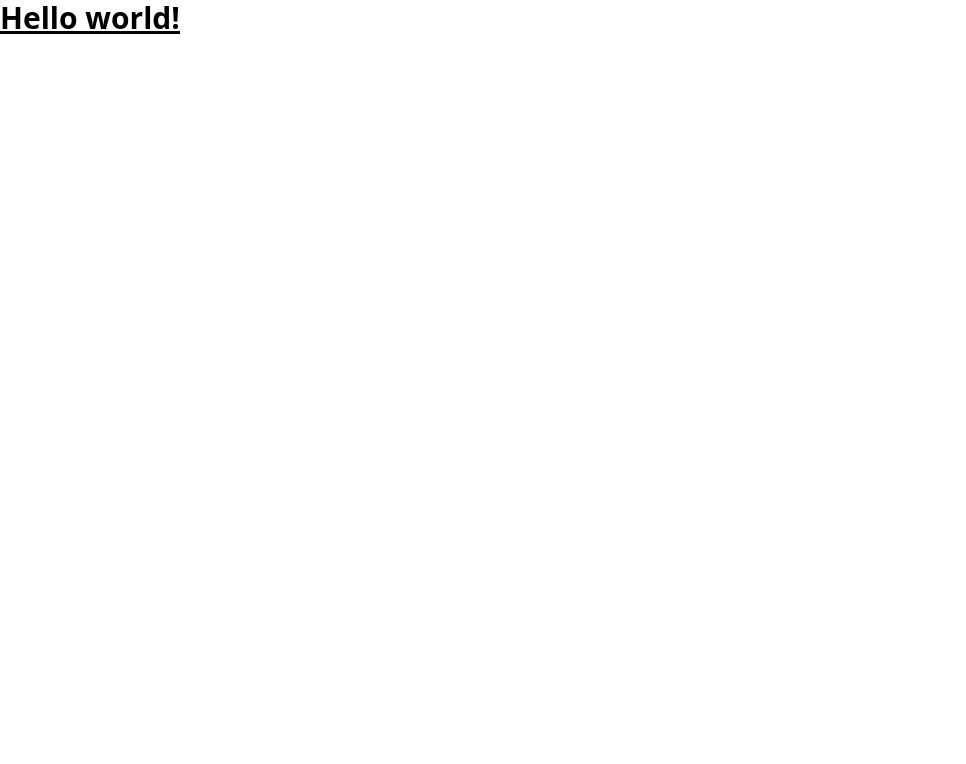
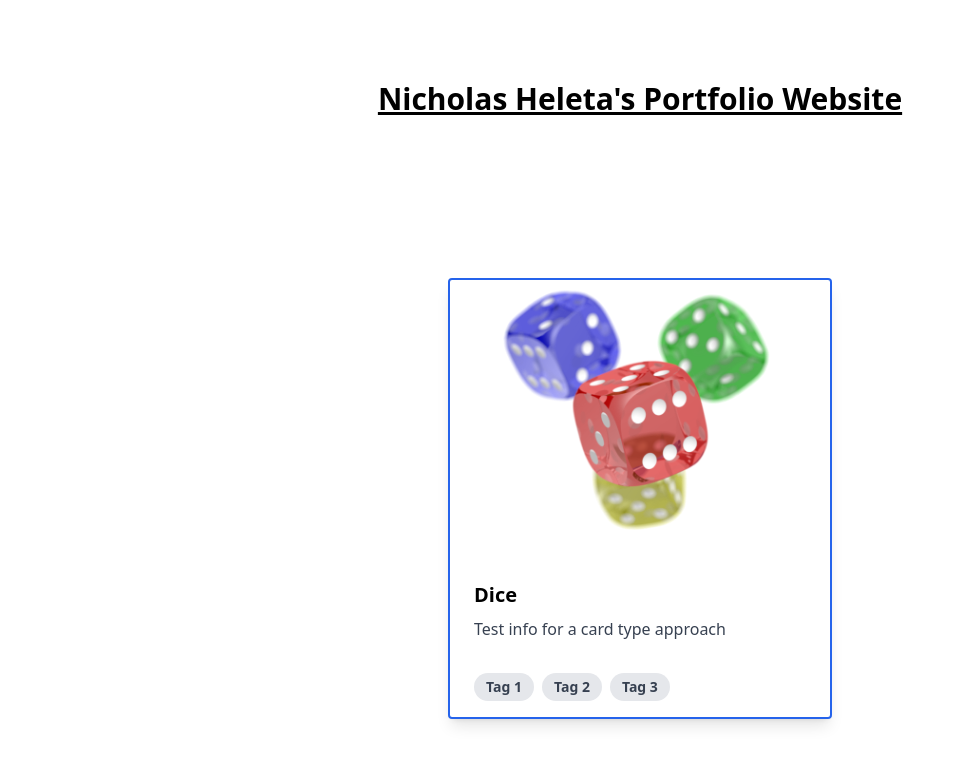
Before and after one commit to HNick11/Personal-Website-Project, a React (Create React App) app in the folder my-app/: page / in a window 1280 px wide. Shown: the top 764 px of the page, without its empty margins (0-966 px from the left). Built offline with nearby package versions, Linux system fonts and the light colour scheme.

Commit message:
Cards and Centering
Created a very basic card i will use to display projects ive worked on. Centered the divs using tailwind

```diff
--- a/my-app/src/App.css
+++ /dev/null
@@ -1,38 +0,0 @@
-.App {
-  text-align: center;
-}
-
-.App-logo {
-  height: 40vmin;
-  pointer-events: none;
-}
-
-@media (prefers-reduced-motion: no-preference) {
-  .App-logo {
-    animation: App-logo-spin infinite 20s linear;
-  }
-}
-
-.App-header {
-  background-color: #282c34;
-  min-height: 100vh;
-  display: flex;
-  flex-direction: column;
-  align-items: center;
-  justify-content: center;
-  font-size: calc(10px + 2vmin);
-  color: white;
-}
-
-.App-link {
-  color: #61dafb;
-}
-
-@keyframes App-logo-spin {
-  from {
-    transform: rotate(0deg);
-  }
-  to {
-    transform: rotate(360deg);
-  }
-}
--- a/my-app/src/App.js
+++ b/my-app/src/App.js
@@ -1,11 +1,26 @@
 import './index.css';
+import test from './test.png';
 
 function App() {
   return (
-    <div className="App">
+    <div class="grid place-items-center h-screen">
         <h1 className="text-3xl font-bold underline">
-      Hello world!
+      Nicholas Heleta's Portfolio Website
     </h1>
+    <div class="max-w-sm rounded overflow-hidden shadow-lg border-2 border-blue-600">
+    <img class="w-full" src={test} alt="Test photo"></img>
+    <div class="px-6 py-4">
+    <div class="font-bold text-xl mb-2">Dice</div>
+    <p class="text-gray-700 text-base">
+      Test info for a card type approach
+    </p>
+    </div>
+    <div class="px-6 pt-4 pb-2">
+    <span class="inline-block bg-gray-200 rounded-full px-3 py-1 text-sm font-semibold text-gray-700 mr-2 mb-2">Tag 1</span>
+    <span class="inline-block bg-gray-200 rounded-full px-3 py-1 text-sm font-semibold text-gray-700 mr-2 mb-2">Tag 2</span>
+    <span class="inline-block bg-gray-200 rounded-full px-3 py-1 text-sm font-semibold text-gray-700 mr-2 mb-2">Tag 3</span>
+  </div>
+</div>
     </div>
   );
 }
```
Also changed, not shown: my-app/src/test.png (added).
